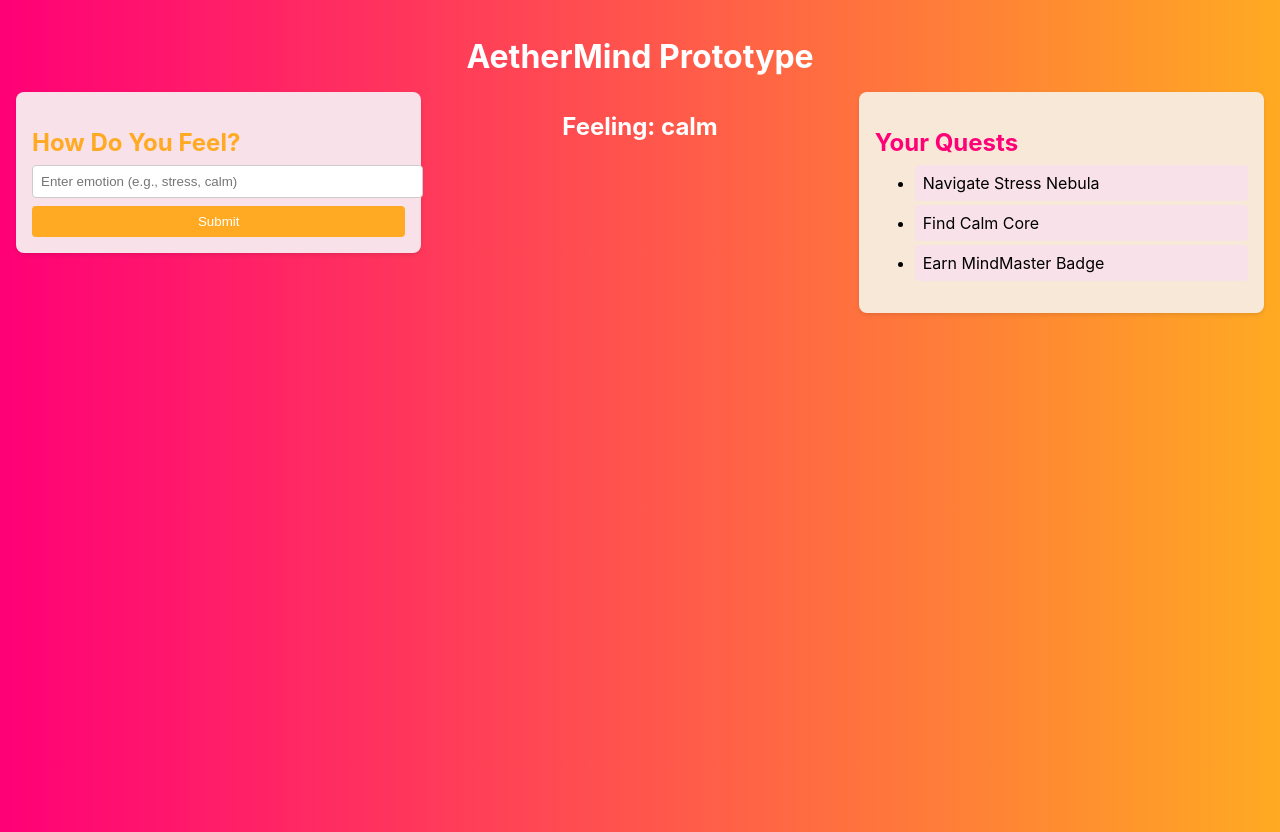
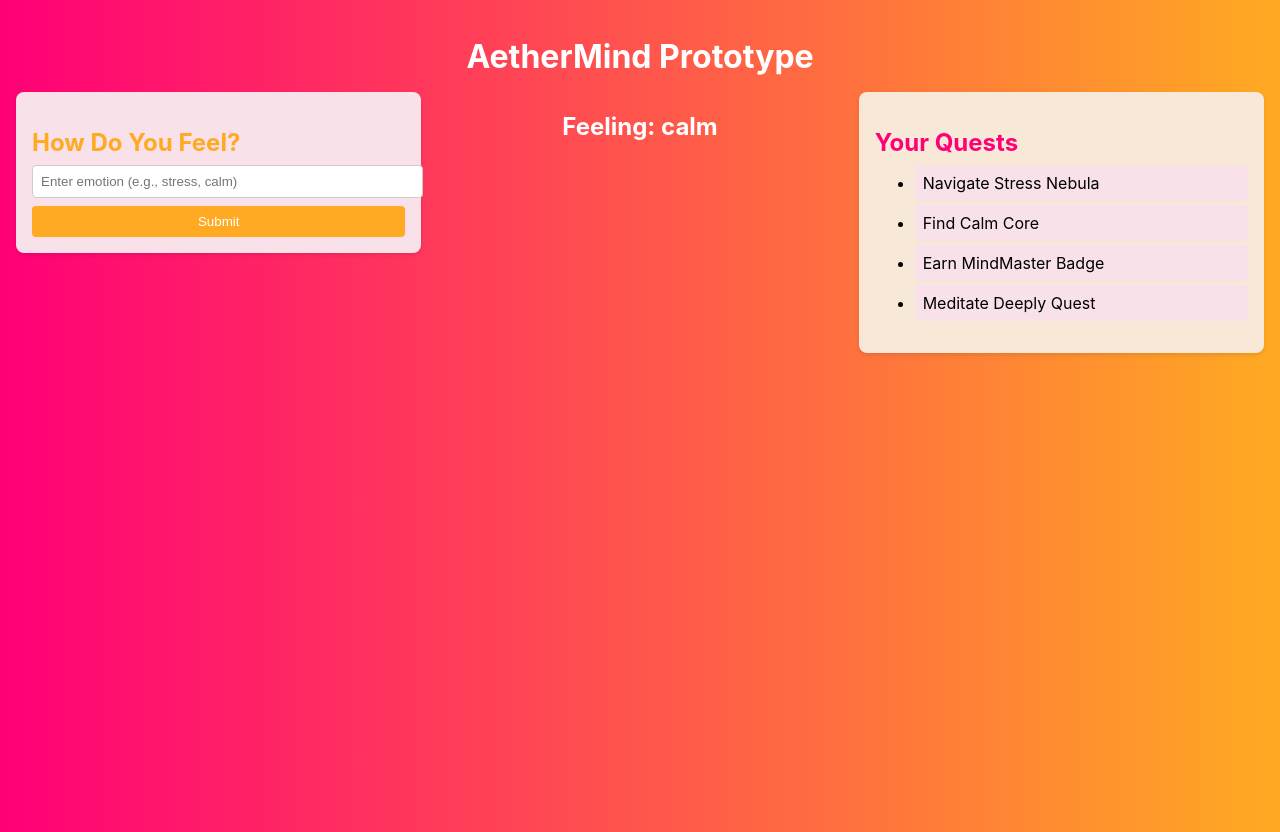
Before and after one commit to alljaybly/AetherMind-Clean, a React (Create React App) app: page / in a window 1280 px wide. Built offline with nearby package versions, Linux system fonts and the light colour scheme.

Commit message:
Added dynamic quests based on emotion

```diff
--- a/src/App.js
+++ b/src/App.js
@@ -17,7 +17,7 @@ function App() {
           <h2 className="emotion-display">Feeling: {emotion}</h2>
         </div>
         <div className="grid-item">
-          <QuestDashboard />
+          <QuestDashboard emotion={emotion} />
         </div>
       </div>
     </div>
--- a/src/components/QuestDashboard.js
+++ b/src/components/QuestDashboard.js
@@ -1,7 +1,16 @@
 import React from 'react';
 
-function QuestDashboard() {
-  const quests = ['Navigate Stress Nebula', 'Find Calm Core', 'Earn MindMaster Badge'];
+function QuestDashboard({ emotion }) {
+  const baseQuests = ['Navigate Stress Nebula', 'Find Calm Core', 'Earn MindMaster Badge'];
+  let dynamicQuest = '';
+
+  if (emotion === 'stress') {
+    dynamicQuest = 'Take a Break Quest';
+  } else if (emotion === 'calm') {
+    dynamicQuest = 'Meditate Deeply Quest';
+  }
+
+  const quests = dynamicQuest ? [...baseQuests, dynamicQuest] : baseQuests;
 
   return (
     <div className="quest-dashboard">
```
